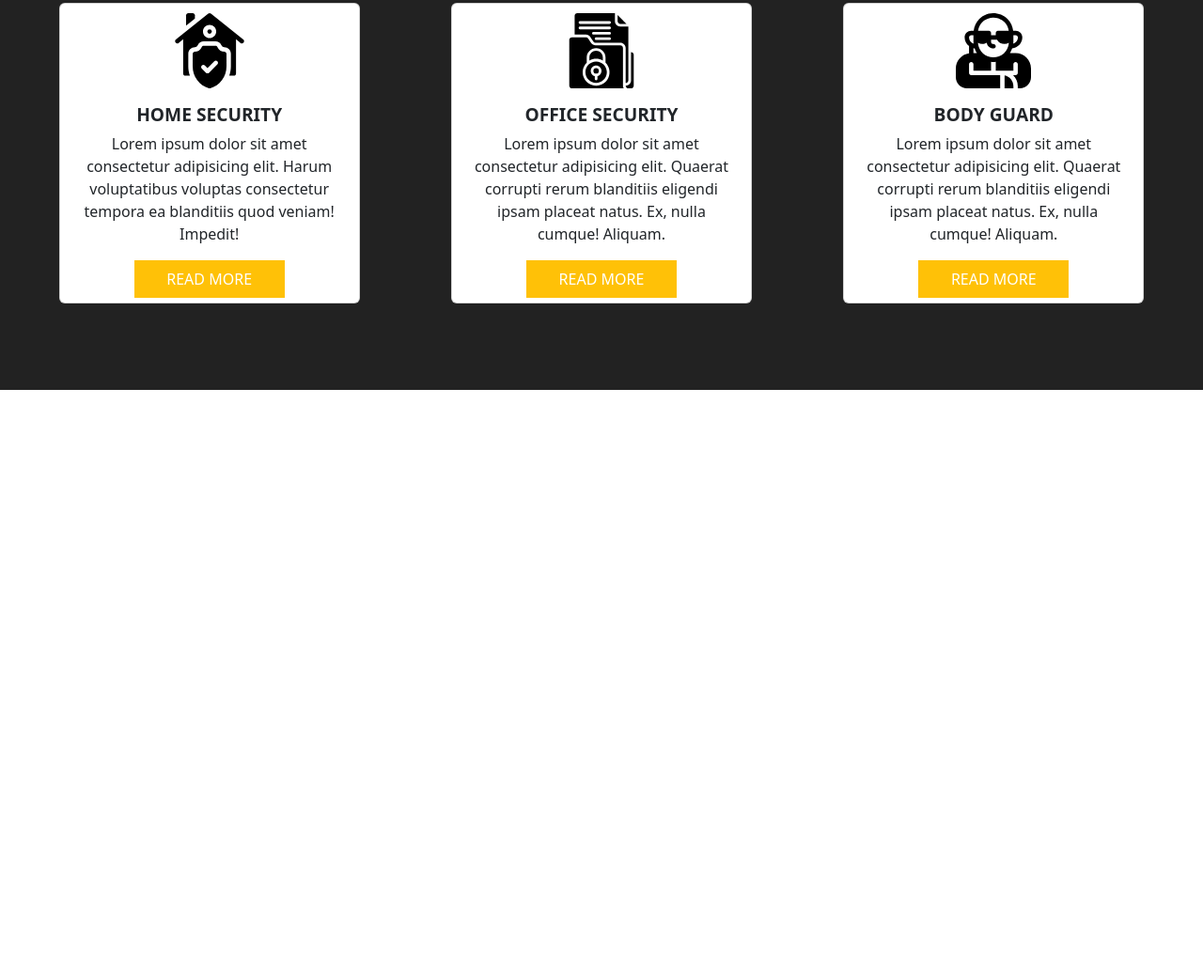
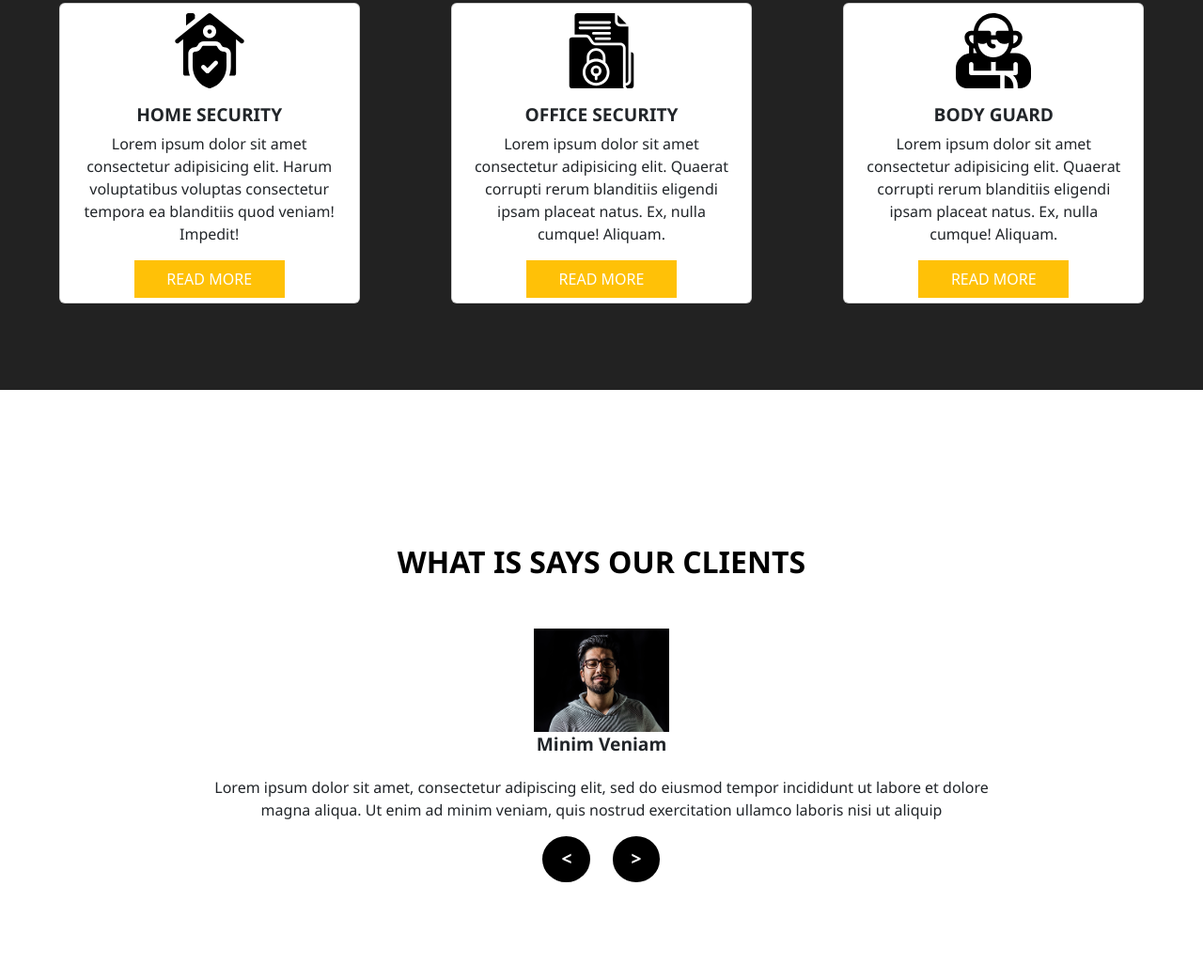
Before and after one commit to haroon124/task-1-UI-creation-, a plain HTML site: page index.html in a window 1280 px wide. Shown: the part 1758-2800 px from the top of the page at 94% size. Before the commit the page ends 2317 px from the top, so only its background shows below. Drawn offline with nearby package versions, Linux system fonts and the light colour scheme.

Commit message:
reviews section (fully responsive)

```diff
--- a/index.html
+++ b/index.html
@@ -160,6 +160,55 @@
 
 </div>
 
+<!--------------------- our services end ------------------------>
+
+
+<!--------------------- reviews ------------------------>
+        <div class="reviews-container">
+
+            <div class="reviews">
+
+                <div id="heading">
+                    <h1 id="reviews-heading">WHAT IS SAYS OUR CLIENTS</h1>
+                </div>
+
+
+                <div class="reviews-content">
+
+            <div class="client-img">
+                <img id="reviews-img" src="./images/client.png" alt="client">
+
+            </div>
+                    <h5 id="reviews-client-name">Minim Veniam</h5>
+
+                    <p id="reviews-p" > Lorem ipsum dolor sit amet, consectetur adipiscing elit, sed do eiusmod tempor
+                        incididunt ut labore et dolore magna aliqua. Ut enim ad minim veniam, quis
+                        nostrud exercitation ullamco laboris nisi ut aliquip
+                    </p>
+
+            <div class="reviews-btn-container">
+                <button class="reviews-btn">&lt;</button>
+                <button class="reviews-btn">&gt;</button>
+            </div>
+
+                </div>
+
+            </div>
+
+            </div>
+
+
+
+
+
+
+
+
+
+
+
+
+<!--------------------- reviews end ------------------------>
 
 
 
--- a/style.css
+++ b/style.css
@@ -3,6 +3,11 @@
     padding: 0;
     margin: 0;
 }
+
+p , h1 , h2 , h3 , h4 , h5 , h6 {
+    font-family: 'Segoe UI', Tahoma, Geneva, Verdana, sans-serif !important;
+}
+
 
 /* ////////////////  top-bar   ///////////////*/
 
@@ -212,6 +217,95 @@
     align-items: center;
 }
 /* ////////////// our services end  ////////////////// */
+
+/* ////////////// reviews  ////////////////// */
+
+.reviews-container {
+    /* border: 2px solid red   ; */
+    width: 100%;
+    height: 70vh;
+    display: flex;
+    justify-content: center;
+    align-items: center;
+    margin-top: 5% !important;
+
+}
+
+.reviews {
+    /* border: 2px solid red; */
+    width: 90%;
+    height: 95%;
+    display: flex;
+    flex-direction: column;
+    justify-content: center;
+    align-items: center;
+}
+
+#reviews-heading {
+    /* border: 2px solid red; */
+    text-align: center;
+    color: black;
+    font-size: xx-large !important;
+    font-weight: bolder !important;
+    margin-bottom: 12% !important;
+}
+
+.reviews-content {
+    display: flex;
+    flex-direction: column;
+    justify-content: center;
+    align-items: center;
+}
+
+#reviews-img {
+    width: 9rem;
+    margin-bottom: 1%;
+}
+
+#reviews-client-name {
+    font-family: 'Segoe UI', Tahoma, Geneva, Verdana, sans-serif;
+    font-weight: bold;
+    font-size: larger;
+    margin-bottom: 2%;
+}
+
+#reviews-p {
+    text-align: center;
+    /* border: 2px solid red; */
+    width: 75%;
+}
+
+.reviews-btn-container {
+    /* border: 2px solid red !important; */
+    display: flex;
+    justify-content: center;
+    align-items: center;
+    width: 20%;
+}
+
+.reviews-btn-container button {
+    margin-right: 5%;
+    margin-left: 5%;
+}
+
+.reviews-btn {
+    width: fit-content !important;
+    padding: 10px 20px 10px 20px!important;
+    border-radius: 50%;
+    background-color: black;
+    border: none;
+    color: white !important;
+    font-weight: bolder !important;
+    font-size: larger;
+}
+
+.reviews-btn:hover {
+    background-color:  rgb(255, 213, 0);
+}
+
+
+
+/* ////////////// reviews end  ////////////////// */
 
 
 
@@ -787,6 +881,20 @@
 
         /*//////////////////    our services end    ////////////////////*/
 
+        /*//////////////////    reviews    ////////////////////*/
+
+        #reviews-heading {
+            font-size: x-large !important ;
+            margin-bottom: 6% !important;
+        }
+
+        .reviews-container {
+            margin-top: 10% !important;
+        }
+
+
+        /*//////////////////    reviews end   ////////////////////*/
+
 
 
 }
```
